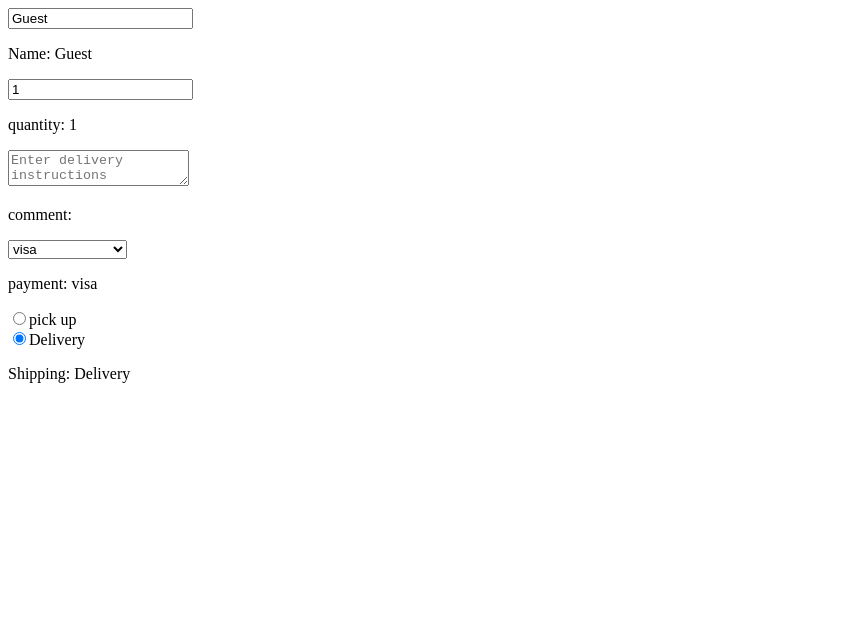
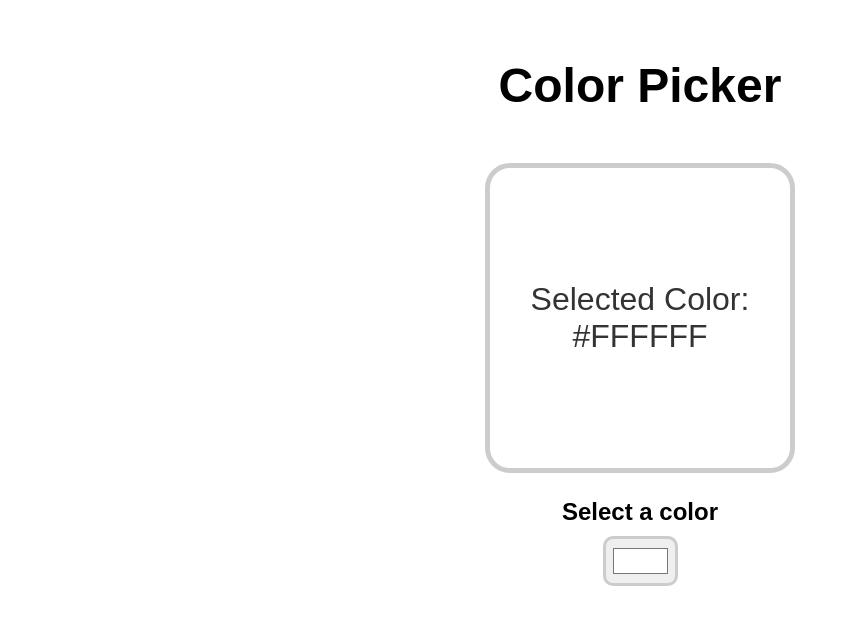
Before and after one commit to Hjordt98/bro_code_react, a React (Vite) app in the folder my-react-app/: page / in a window 1280 px wide. Shown: the top 624 px of the page, without its empty margins (0-850 px from the left). Built offline with nearby package versions, Linux system fonts and the light colour scheme.

Commit message:
ch 10 color picker app done

```diff
--- a/my-react-app/src/App.jsx
+++ b/my-react-app/src/App.jsx
@@ -1,9 +1,9 @@
-import MyComponent from "./MyComponent";
+import ColorPicker from "./ColorPicker";
 
 function App() {
 
 
-  return(<MyComponent/>);
+  return(<ColorPicker/>);
 
 }
 
--- /dev/null
+++ b/my-react-app/src/ColorPicker.jsx
@@ -0,0 +1,28 @@
+import React, {useState} from "react";
+
+function ColorPicker(){
+
+    const [color, setColor] = useState("#FFFFFF");
+
+    function handleColorChange(event){
+        setColor(event.target.value);
+    }
+
+
+    return(
+            <div className="color-picker-container">
+                <h1>Color Picker</h1>
+                    <div className="color-display" style={{backgroundColor: color}}>
+                        <p>Selected Color: {color}</p>
+                    </div>
+                    <label>Select a color</label>
+                    <input type="color" value={color} onChange={handleColorChange}/>
+            </div>
+
+
+
+    );
+}
+
+
+export default ColorPicker
--- a/my-react-app/src/MyComponent.jsx
+++ /dev/null
@@ -1,71 +0,0 @@
-import React, {useState} from "react";
-
-function MyComponent(){
-
-    const [name, setName] = useState("Guest");
-    const [quantity, setQuantity] = useState(1);
-    const [comment, setComment] = useState("")
-    const [payment, setPayment] = useState("visa")
-    const [shipping, setShipping] = useState("Delivery");
-
-    function handleNameChange(event){
-        setName(event.target.value);
-    }
-
-    function handleQuantityChange(even){
-        setQuantity(event.target.value);
-    }
-
-    function handleCommentChange(event){
-        setComment(event.target.value);
-    }
-
-    function handlePaymentChange(event){
-        setPayment(event.target.value);
-    }
-
-    function handleShippingChange(event){
-        setShipping(event.target.value);
-    }
-
-    return(
-            <div>
-                <input value={name} onChange={handleNameChange}/>
-                <p>Name: {name}</p>
-
-                <input value={quantity} onChange={handleQuantityChange} type="number"/>
-                <p>quantity: {quantity}</p>
-
-                <textarea value={comment} onChange={handleCommentChange}
-                placeholder="Enter delivery instructions"/>
-                <p>comment: {comment}</p>
-
-                <select value={payment} onChange={handlePaymentChange}>
-                        <option value="">select and value</option>
-                        <option value={"visa"}>visa</option>
-                        <option value={"mastercard"}>mastercard</option>
-                        <option value={"giftcard"}>giftcard</option>
-                </select>
-                <p>payment: {payment}</p>
-
-                <label>
-                    <input  type="radio" value="Pick Up"
-                            checked={shipping === "Pick Up"}
-                            onChange={handleShippingChange}/>
-                    pick up
-                </label>
-                <br/>
-                <label>
-                    <input  type="radio" value="Delivery"
-                                checked={shipping === "Delivery"}
-                                onChange={handleShippingChange}/>
-                    Delivery
-                </label>
-                <p>Shipping: {shipping}</p>
-            </div>
-
-    );
-
-}
-
-export default MyComponent
--- a/my-react-app/src/index.css
+++ b/my-react-app/src/index.css
@@ -1,27 +1,46 @@
-.counter-container{
-  text-align: center;
+body{
   font-family: Arial, sans-serif;
 }
 
-.count-display{
-  font-size: 10em;
-  margin-top: 0;
-  margin-bottom: 50px;
+.color-picker-container{
+  display: flex;
+  flex-direction: column;
+  align-items: center;
 }
 
-.counter-button{
-  width: 150px;
-  height: 50px;
-  font-size: 1.5em;
-  font-weight: bold;
-  margin: 0px 5px ;
-  background-color: hsl(197, 100%, 58%);
-  color: white;
-  border: none;
-  border-radius: 5px ;
-  cursor: pointer;
+h1{
+  margin: 50px;
+  font-size: 3rem;
 }
 
-.counter-button:hover{
-  background-color: hsl(197, 100%, 48%);
+.color-display{
+  width: 300px;
+  height: 300px;
+  display: flex;
+  justify-content: center;
+  align-items: center;
+  border: 5px solid hsl(0, 0%, 80%);
+  border-radius: 25px;
+  margin-bottom: 25px;
+  transition: 0.25s ease;
 }
+
+.color-display{
+  color: hsl(0, 0%, 20%);
+  font-size: 2rem;
+  text-align: center;
+}
+
+label{
+  font-size: 1.5rem;
+  font-weight: bold;
+  margin-bottom: 10px;
+}
+
+input[type="color"]{
+  width: 75px;
+  height: 50px;
+  padding: 5px;
+  border-radius: 10px;
+  border: 3px solid hsl(0, 0%, 80%);
+}
```
